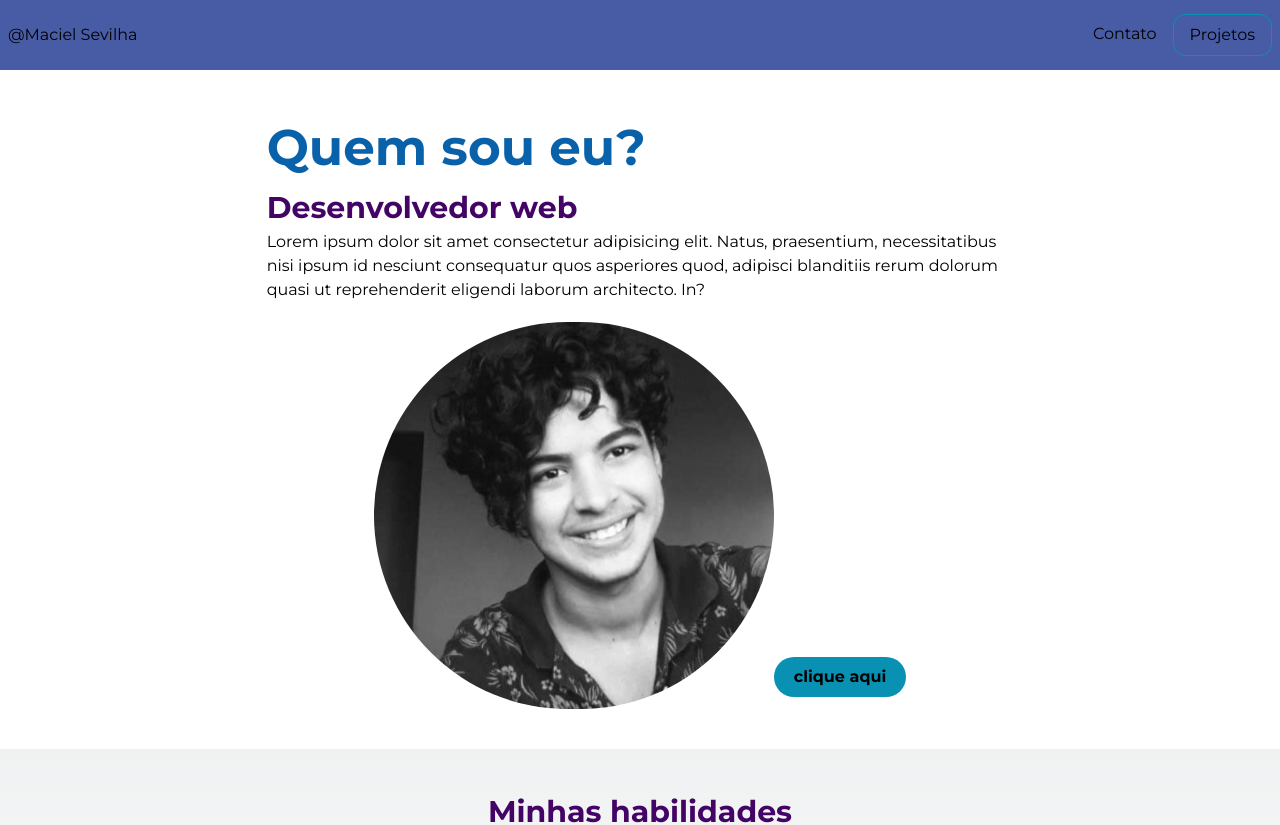
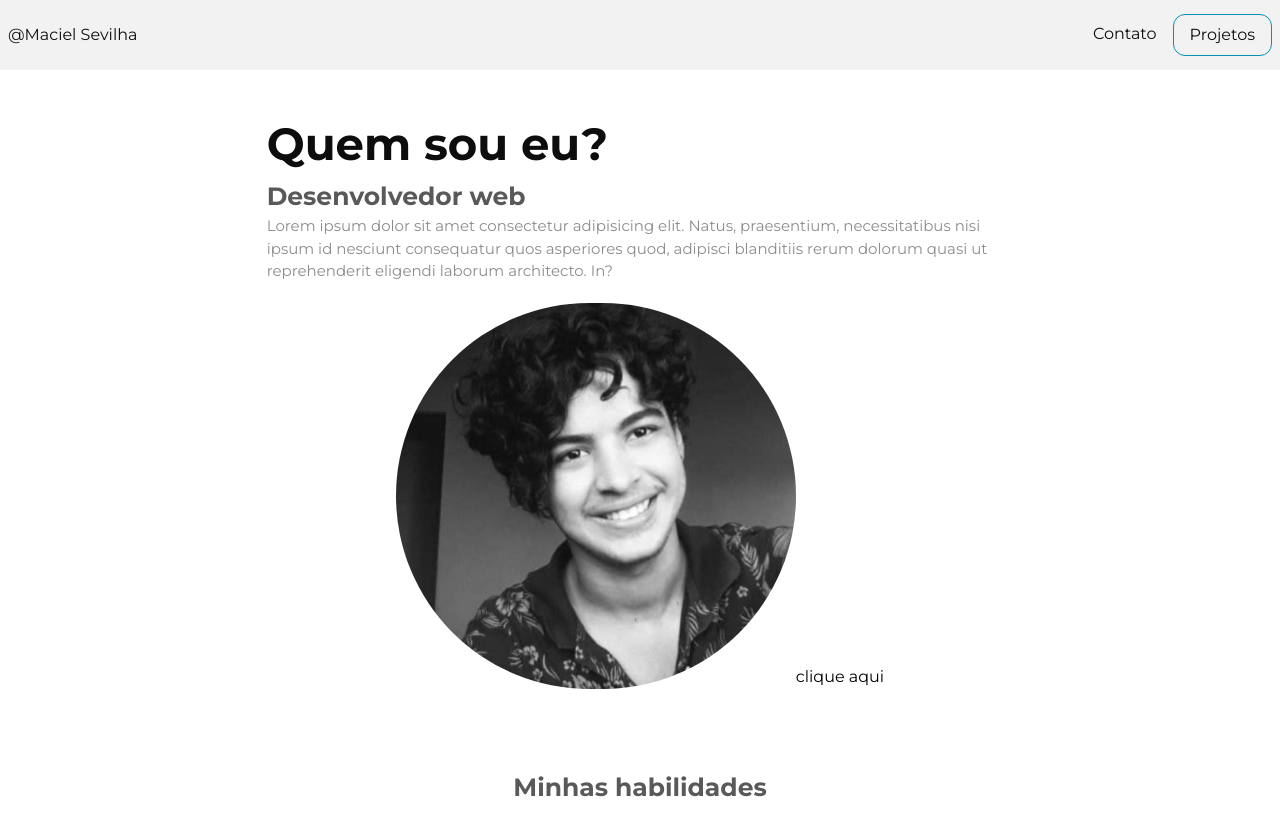
Before and after one commit to macielsevilha/portfolio, a Next.js app: page / in a window 1280 px wide. Shown: the top 825 px of the page. Built offline with nearby package versions, Linux system fonts and the light colour scheme.

Commit message:
add paleta de cor

```diff
--- a/package.json
+++ b/package.json
@@ -15,7 +15,8 @@
     "eslint-config-next": "13.2.3",
     "next": "13.2.3",
     "react": "18.2.0",
-    "react-dom": "18.2.0"
+    "react-dom": "18.2.0",
+    "sass": "^1.59.3"
   },
   "devDependencies": {
     "autoprefixer": "^10.4.13",
--- a/src/app/components/_ui/Button/Button.jsx
+++ b/src/app/components/_ui/Button/Button.jsx
@@ -1,6 +1,7 @@
+import styles from './Button.module.scss'
+
 export function Button(props) {
     return(
-        <button className="bg-cyan-600 font-semibold rounded-full px-5 py-2 my-3
-         ">{props.name}</button>
+        <button className={styles.button}>{props.name}</button>
     )
 }
--- a/src/app/components/surfaces/Header/Header.jsx
+++ b/src/app/components/surfaces/Header/Header.jsx
@@ -1,5 +1,5 @@
 import { Navbar } from "../../_ui/Navbar/Navbar";
-import styles from './Header.module.css'
+import styles from './Header.module.scss'
 export function Header() {
     return (
         <div className={styles.container}>
--- a/src/app/components/surfaces/Header/Header.module.css
+++ /dev/null
@@ -1,3 +0,0 @@
-.container {
-  background-color: rgb(72, 91, 165);
-}
--- /dev/null
+++ b/src/app/components/surfaces/Header/Header.module.scss
@@ -0,0 +1,4 @@
+.container {
+  background-color: var(--portfolio-color-1);
+  color: var(--portfolio-color-5);
+}
--- a/src/app/globals.css
+++ /dev/null
@@ -1,117 +0,0 @@
-@tailwind base;
-@tailwind components;
-@tailwind utilities;
-
-:root {
-  --font-h1: 50px;
-  --font-h2: 30px;
-
-  --color-one: rgb(9, 97, 170);
-  --color-two: rgb(67, 4, 102);
-
-  --max-width: 1100px;
-  --border-radius: 12px;
-  --font-mono: ui-monospace, Menlo, Monaco, 'Cascadia Mono', 'Segoe UI Mono',
-    'Roboto Mono', 'Oxygen Mono', 'Ubuntu Monospace', 'Source Code Pro',
-    'Fira Mono', 'Droid Sans Mono', 'Courier New', monospace;
-
-  --foreground-rgb: 0, 0, 0;
-  --background-start-rgb: 214, 219, 220;
-  --background-end-rgb: 255, 255, 255;
-
-  --primary-glow: conic-gradient(
-    from 180deg at 50% 50%,
-    #16abff33 0deg,
-    #0885ff33 55deg,
-    #54d6ff33 120deg,
-    #0071ff33 160deg,
-    transparent 360deg
-  );
-  --secondary-glow: radial-gradient(
-    rgba(255, 255, 255, 1),
-    rgba(255, 255, 255, 0)
-  );
-
-  --tile-start-rgb: 239, 245, 249;
-  --tile-end-rgb: 228, 232, 233;
-  --tile-border: conic-gradient(
-    #00000080,
-    #00000040,
-    #00000030,
-    #00000020,
-    #00000010,
-    #00000010,
-    #00000080
-  );
-
-  --callout-rgb: 238, 240, 241;
-  --callout-border-rgb: 172, 175, 176;
-  --card-rgb: 180, 185, 188;
-  --card-border-rgb: 131, 134, 135;
-}
-
-@media (prefers-color-scheme: dark) {
-  :root {
-    --foreground-rgb: 255, 255, 255;
-    --background-start-rgb: 0, 0, 0;
-    --background-end-rgb: 0, 0, 0;
-
-    --primary-glow: radial-gradient(rgba(1, 65, 255, 0.4), rgba(1, 65, 255, 0));
-    --secondary-glow: linear-gradient(
-      to bottom right,
-      rgba(1, 65, 255, 0),
-      rgba(1, 65, 255, 0),
-      rgba(1, 65, 255, 0.3)
-    );
-
-    --tile-start-rgb: 2, 13, 46;
-    --tile-end-rgb: 2, 5, 19;
-    --tile-border: conic-gradient(
-      #ffffff80,
-      #ffffff40,
-      #ffffff30,
-      #ffffff20,
-      #ffffff10,
-      #ffffff10,
-      #ffffff80
-    );
-
-    --callout-rgb: 20, 20, 20;
-    --callout-border-rgb: 108, 108, 108;
-    --card-rgb: 100, 100, 100;
-    --card-border-rgb: 200, 200, 200;
-  }
-}
-
-* {
-  box-sizing: border-box;
-  padding: 0;
-  margin: 0;
-}
-
-html,
-body {
-  max-width: 100vw;
-  overflow-x: hidden;
-}
-
-body {
-  color: rgb(var(--foreground-rgb));
-  background: linear-gradient(
-      to bottom,
-      transparent,
-      rgb(var(--background-end-rgb))
-    )
-    rgb(var(--background-start-rgb));
-}
-
-a {
-  color: inherit;
-  text-decoration: none;
-}
-
-@media (prefers-color-scheme: dark) {
-  html {
-    color-scheme: dark;
-  }
-}
--- /dev/null
+++ b/src/app/globals.scss
@@ -0,0 +1,19 @@
+@tailwind base;
+@tailwind components;
+@tailwind utilities;
+
+/* Color Theme Swatches in Hex */
+:root {
+  --portfolio-color-1: #F2F2F2;
+  --portfolio-color-2: #BFBFBF;
+  --portfolio-color-3: #8C8C8C;
+  --portfolio-color-4: #595959;
+  --portfolio-color-5: #0D0D0D;
+
+  --portfolio-size-1: 45px;
+  --portfolio-size-2: 25px;
+  --portfolio-size-3: 15px;
+  --portfolio-size-4: 10px;
+  --portfolio-size-5: 5px;
+
+}
--- a/src/app/layout.js
+++ b/src/app/layout.js
@@ -1,6 +1,6 @@
 import { Header } from './components/surfaces/Header/Header'
 import { Montserrat } from '@next/font/google'
-import './globals.css'
+import './globals.scss'
 
 export const metadata = {
   title: 'Create Next App',
--- a/src/app/page.jsx
+++ b/src/app/page.jsx
@@ -1,6 +1,6 @@
 import Image from 'next/image'
 import { Inter } from 'next/font/google'
-import styles from './page.module.css'
+import styles from './page.module.scss'
 import { Button } from './components/_ui/Button/Button'
 
 const inter = Inter({ subsets: ['latin'] })
--- a/src/app/page.module.css
+++ /dev/null
@@ -1,30 +0,0 @@
-.main {
-  display: flex;
-  flex-direction: column;
-  justify-content: space-between;
-  padding: 0rem;
-  min-height: 100vh;
-
-}
-
-.main h1 {
-  font-size: var(--font-h1);
-  color: var(--color-one);
-}
-.main h2 {
-  font-size: var(--font-h2);
-  color: var(--color-two);
-}
-
-.container {
-  justify-content: center;
-  background-color: red;
-}
-
-.line {
-  background-color: rgb(130, 130, 130);
-  height: 100%;
-  width: 2px;
-  position: absolute;
-  z-index: -1;
-}
--- /dev/null
+++ b/src/app/page.module.scss
@@ -0,0 +1,35 @@
+
+.container {
+  justify-content: center;
+  background-color: var();
+}
+
+.line {
+  background-color: rgb(130, 130, 130);
+  height: 100%;
+  width: 2px;
+  position: absolute;
+  z-index: -1;
+}
+
+.main {
+  display: flex;
+  flex-direction: column;
+  justify-content: space-between;
+  padding: 0rem;
+  min-height: 100vh;
+
+  h1 {
+    color: var(--portfolio-color-5);
+    font-size: var(--portfolio-size-1);
+  }
+  h2 {
+    color: var(--portfolio-color-4);
+    font-size: var(--portfolio-size-2);
+  }
+  p {
+    color: var(--portfolio-color-3);
+    font-size: var(--portfolio-size-3);
+  }
+
+}
```
Also changed, not shown: src/app/components/_ui/Button/Button.module.scss (added), 1 other file (tests, documents, lock files or other folders).
